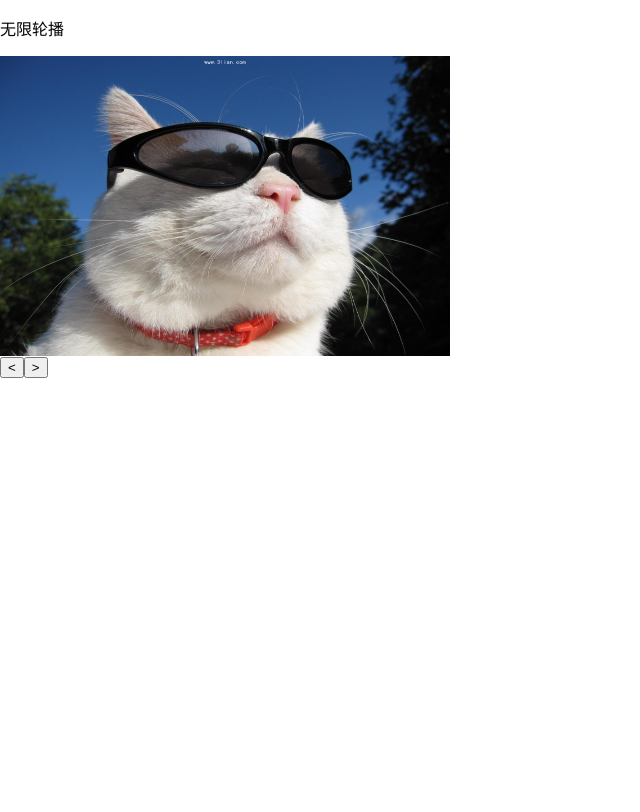
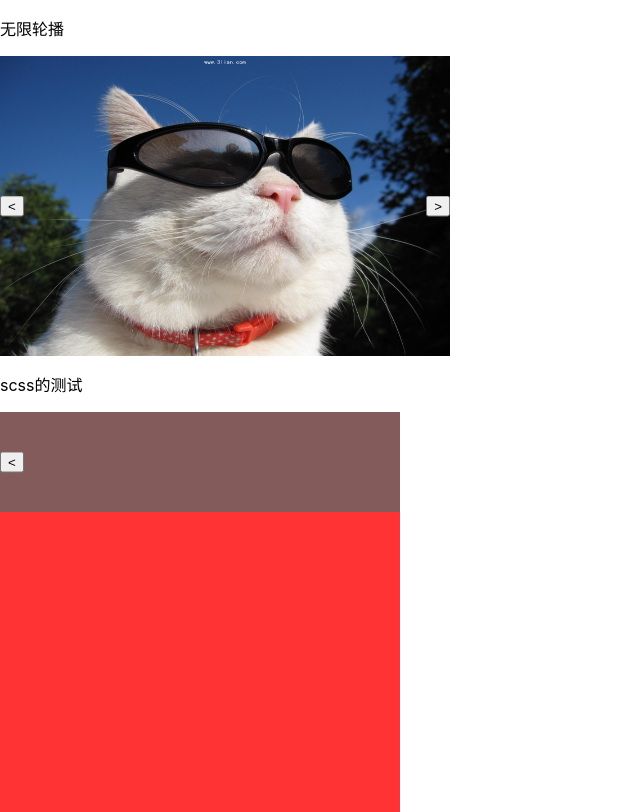
Before and after one commit to chunbin1/react-ui, a React (Create React App) app: page / in a window 1280 px wide. Shown: the whole page, without its empty margins (0-640 px from the left). Built offline with nearby package versions, Linux system fonts and the light colour scheme.

Commit message:
修改左右样式

```diff
--- a/src/App.js
+++ b/src/App.js
@@ -1,6 +1,7 @@
 import React, { Component } from "react";
 
 import Carousel from "./components/Carousel/Carousel";
+import ScssTest from './components/ScssTest/Scsstest'
 import "./App.css";
 
 const requireContext = require.context("./asserts/img", true, /^\.\/.*\.jpg$/);
@@ -20,6 +21,11 @@ class App extends Component {
             />
           ))}
         </Carousel>
+
+        <p>scss的测试</p>
+        <ScssTest>
+
+        </ScssTest>
       </div>
     );
   }
--- a/src/components/Carousel/Carousel.js
+++ b/src/components/Carousel/Carousel.js
@@ -17,7 +17,6 @@ export default class Carousel extends Component {
       overflow: 'hidden',
       position: 'relative'
     };
-
     this.renderChildren = this.renderChildren.bind(this);
     this.setIndex = this.setIndex.bind(this);
     this.rightHandler = this.rightHandler.bind(this);
@@ -100,15 +99,15 @@ export default class Carousel extends Component {
     return (
       <div className="carousel">
         <div className="content" style={this.contentStyle}>
+        {}
+        <button className='left' onClick={this.leftHandler}>
+          {"<"}
+        </button>
+        <button className='right' onClick={this.rightHandler}>
+          {">"}
+        </button>
           <div style={imageRowStyle}> {this.renderChildren()}</div>
         </div>
-        <button className="left" onClick={this.leftHandler}>
-          {"<"}
-        </button>
-        <button className="right" onClick={this.rightHandler}>
-          {">"}
-        </button>
-
       </div>
     );
   }
--- a/src/components/Carousel/Carousel.scss
+++ b/src/components/Carousel/Carousel.scss
@@ -1,8 +1,18 @@
 .carousel{
   color: antiquewhite;
-  // .content{
-  //   height: 300px;
-  //   width: 450px;
-  //   overflow: hidden;
-  // }
+  position: relative;
+  .left{
+    position: absolute;
+    left: 0;
+    top: 50%;
+    transform: translateY(-50%);
+    text-align:center;
+  }
+  .right{
+    position: absolute;
+    right: 0;
+    top: 50%;
+    transform: translateY(-50%);
+    text-align:center;
+  }
 }
--- /dev/null
+++ b/src/components/ScssTest/Scsstest.js
@@ -0,0 +1,18 @@
+import React, { Component } from 'react'
+import PropTypes from 'prop-types'
+import './Scsstest.scss'
+export default class Scsstest extends Component {
+  static propTypes = {
+    prop: PropTypes
+  }
+
+  render() {
+    return (
+      <div className='main'>
+        <div className='header'>
+          <button className='left'>{'<'}</button>
+        </div>
+      </div>
+    )
+  }
+}
--- /dev/null
+++ b/src/components/ScssTest/Scsstest.scss
@@ -0,0 +1,17 @@
+.main{
+  height: 400px;
+  width: 400px;
+  background-color: rgba($color: red, $alpha: 0.8);
+  >.header{
+    width: 400px;
+    height: 100px;
+    background-color: rgba($color:#666,$alpha: 0.8);
+    position: relative;
+    >.left{
+      position: absolute;
+      top: 50%;
+      transform: translateY(-50%)
+    }
+  }
+
+}
```
